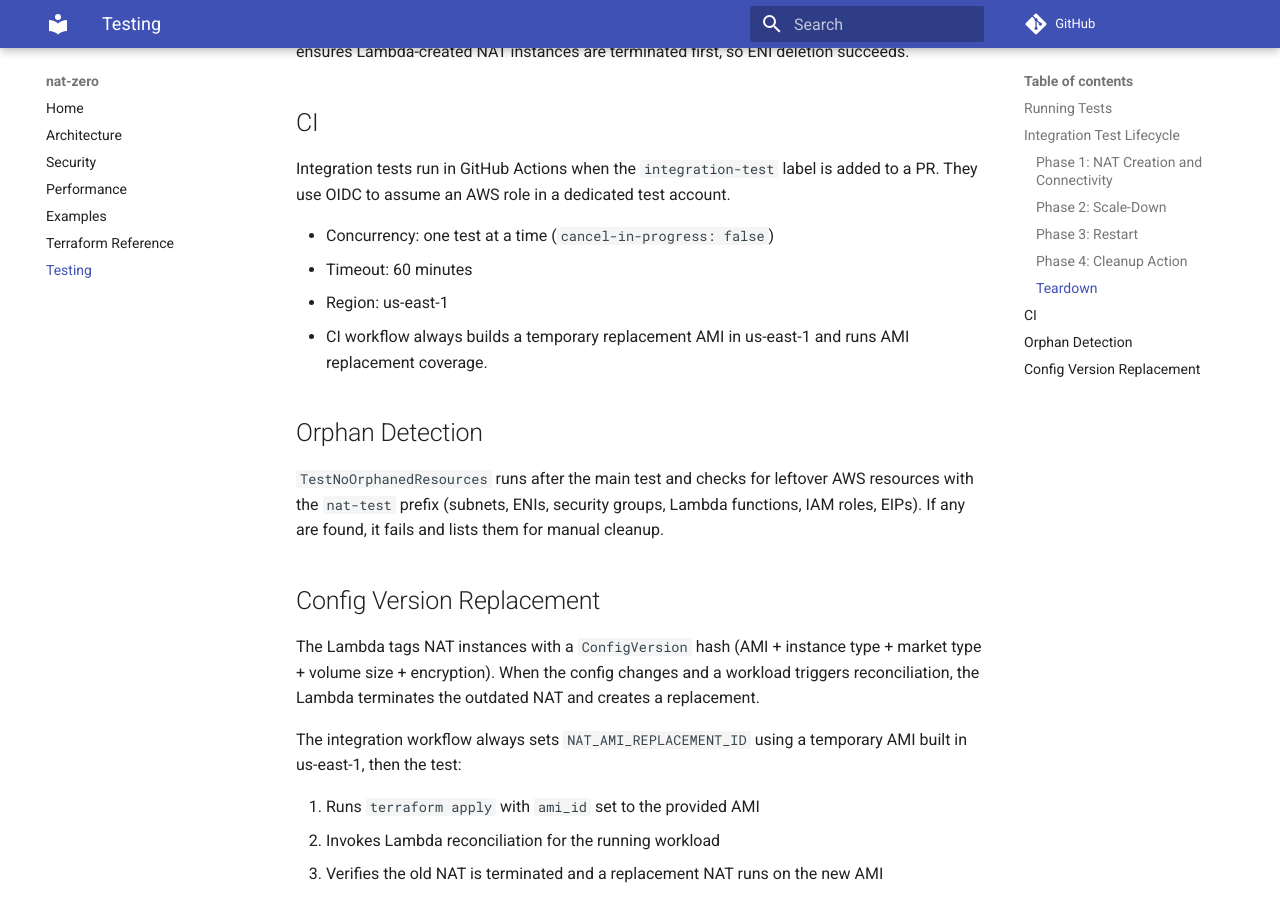
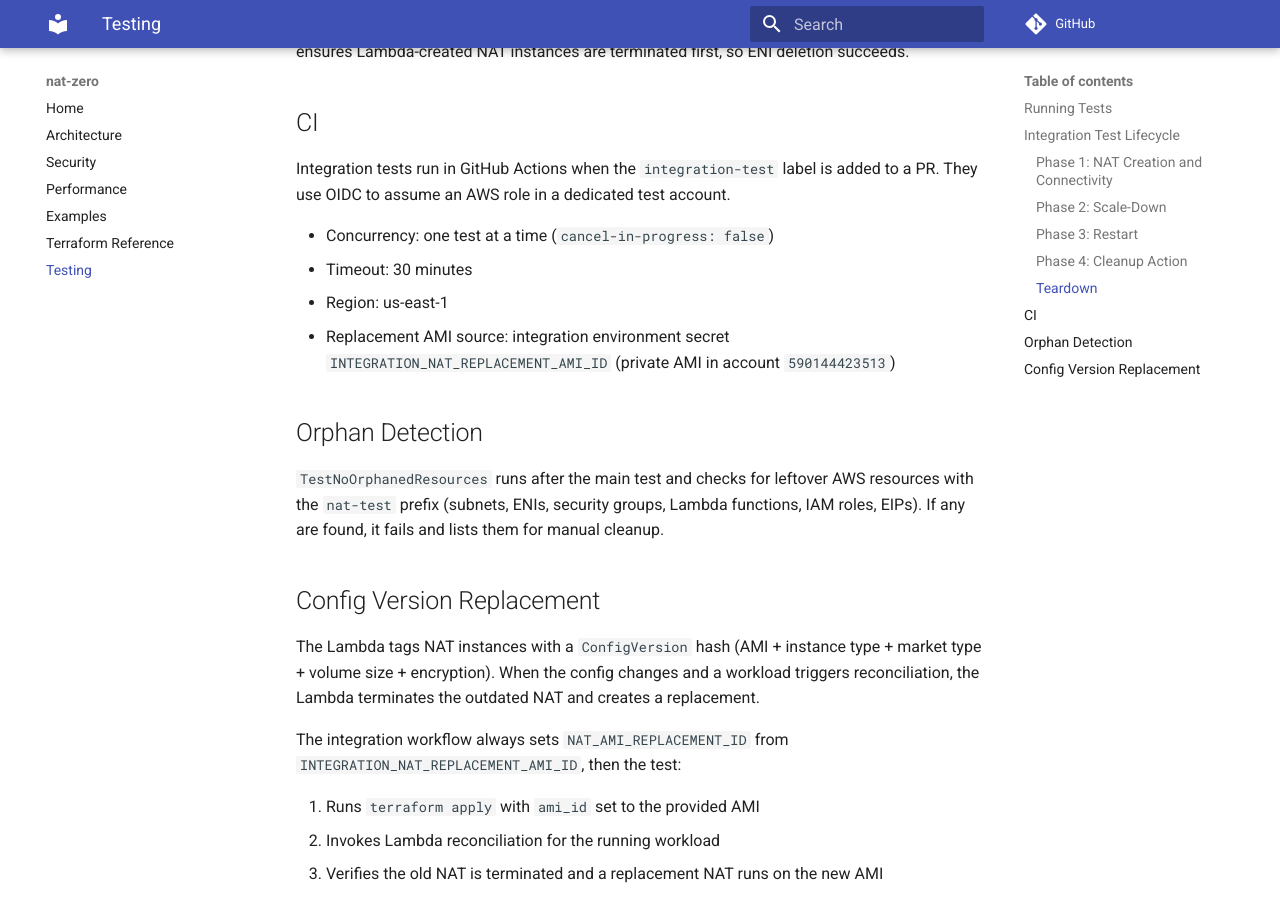
Before and after one commit to MachineDotDev/nat-zero, an MkDocs documentation site: the page built from docs/testing.md, in a window 1280 px wide and 900 px high, scrolled down 1529 px. Built offline with MkDocs 1.6.1 and Material for MkDocs 9.7.7, drawn with Linux system fonts in a browser that asks for light colours; comment, search, counter and statistics services are not loaded.

Commit message:
ci(test): use permanent private replacement AMI

```diff
--- a/docs/testing.md
+++ b/docs/testing.md
@@ -56,9 +56,9 @@ The test uses [Terratest](https://terratest.gruntwork.io/) with a single `terraf
 Integration tests run in GitHub Actions when the `integration-test` label is added to a PR. They use OIDC to assume an AWS role in a dedicated test account.
 
 - Concurrency: one test at a time (`cancel-in-progress: false`)
-- Timeout: 60 minutes
+- Timeout: 30 minutes
 - Region: us-east-1
-- CI workflow always builds a temporary replacement AMI in us-east-1 and runs AMI replacement coverage.
+- Replacement AMI source: integration environment secret `INTEGRATION_NAT_REPLACEMENT_AMI_ID` (private AMI in account `590144423513`)
 
 ## Orphan Detection
 
@@ -68,7 +68,7 @@ Integration tests run in GitHub Actions when the `integration-test` label is add
 
 The Lambda tags NAT instances with a `ConfigVersion` hash (AMI + instance type + market type + volume size + encryption). When the config changes and a workload triggers reconciliation, the Lambda terminates the outdated NAT and creates a replacement.
 
-The integration workflow always sets `NAT_AMI_REPLACEMENT_ID` using a temporary AMI built in us-east-1, then the test:
+The integration workflow always sets `NAT_AMI_REPLACEMENT_ID` from `INTEGRATION_NAT_REPLACEMENT_AMI_ID`, then the test:
 
 1. Runs `terraform apply` with `ami_id` set to the provided AMI
 2. Invokes Lambda reconciliation for the running workload
```
Also changed, not shown: 1 other file.
